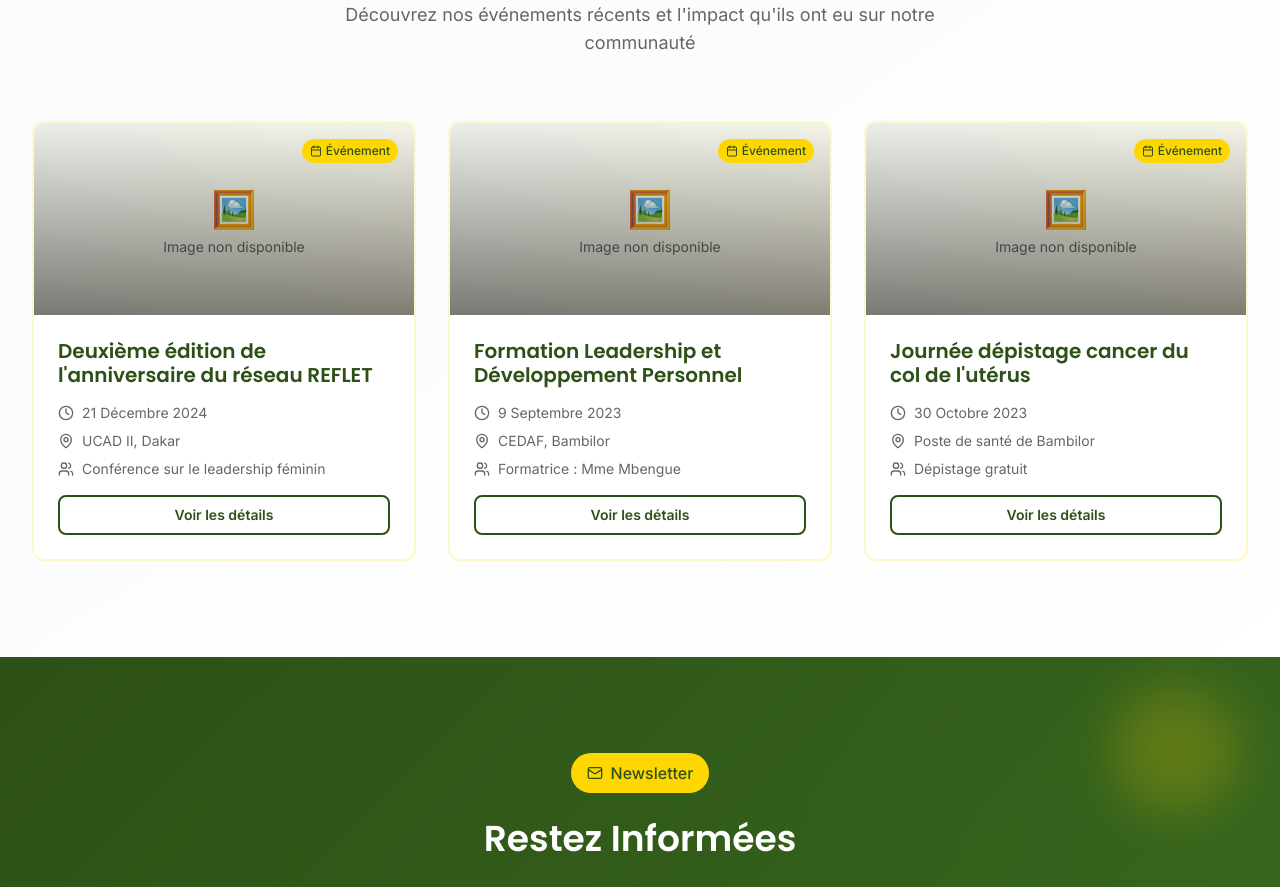
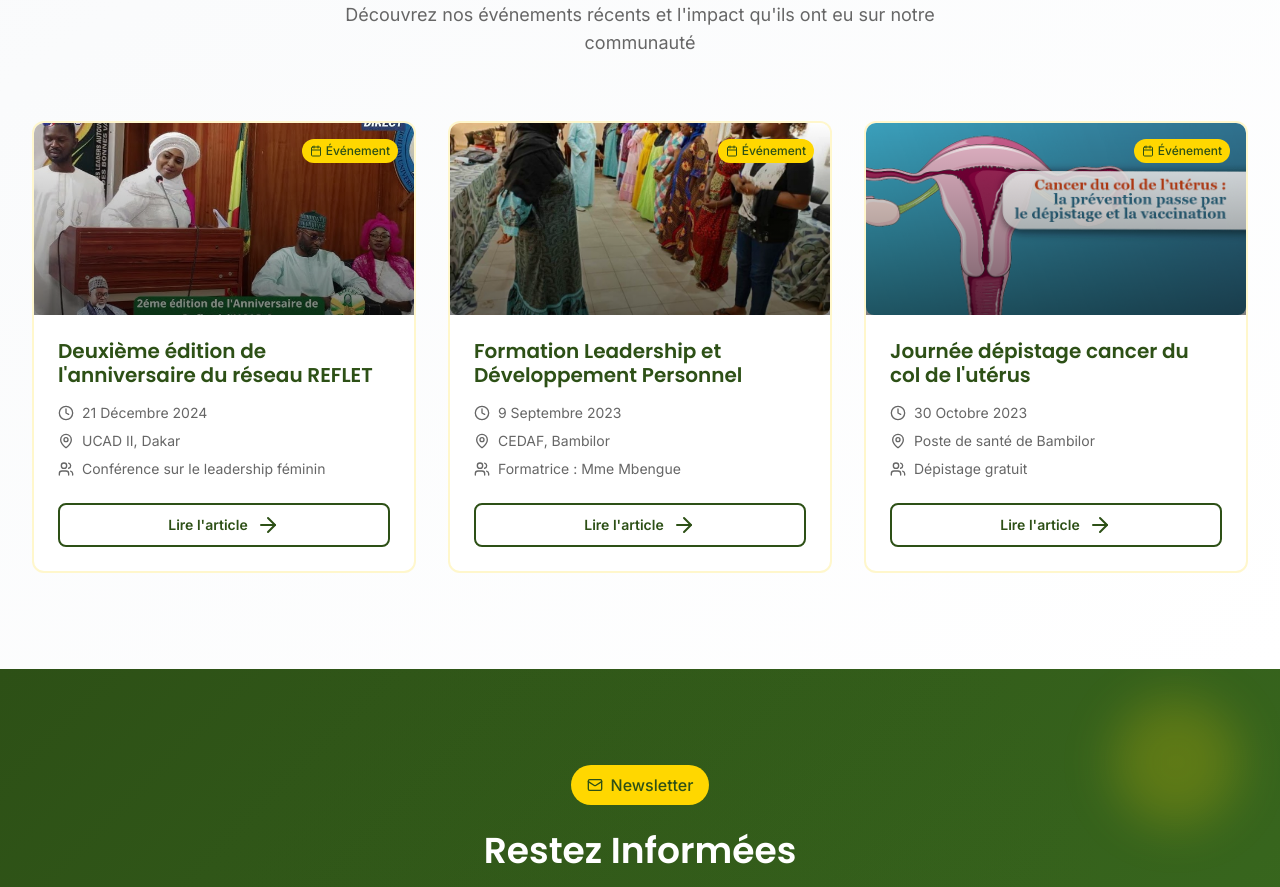
Before and after one commit to njaga/reflet, a Next.js app: page / in a window 1280 px wide. Shown: the part 3460-4347 px from the top of the page. Built offline with nearby package versions, Linux system fonts and the light colour scheme.

Commit message:
Add images and links to section "récentes actualités"

```diff
--- a/src/app/page.tsx
+++ b/src/app/page.tsx
@@ -9,7 +9,7 @@ import {
 import Button from "@/components/ui/Button";
 import Card from "@/components/ui/Card";
 import Badge from "@/components/ui/Badge";
-import OptimizedImage from "@/components/ui/Image";
+import Image from "@/components/ui/Image";
 
 export default function Home() {
 
@@ -58,21 +58,24 @@ export default function Home() {
       date: "21 Décembre 2024",
       location: "UCAD II, Dakar",
       attendees: "Conférence sur le leadership féminin",
-      image: "/images/events/forum-leadership-2024.jpg"
+      image: "/images/actualites/reflet-5-ans-celebration.jpg",
+      slug: "deuxieme-edition-anniversaire-reseau-reflet"
     },
     {
       title: "Formation Leadership et Développement Personnel",
       date: "9 Septembre 2023",
       location: "CEDAF, Bambilor",
       attendees: "Formatrice : Mme Mbengue",
-      image: "/images/events/atelier-entrepreneuriat.jpg"
+      image: "/images/actualites/nouveau-programme-leadership-transformationnel.jpg",
+      slug: "formation-leadership-developpement-personnel"
     },
     {
       title: "Journée dépistage cancer du col de l'utérus",
       date: "30 Octobre 2023",
       location: "Poste de santé de Bambilor",
       attendees: "Dépistage gratuit",
-      image: "/images/events/networking-evening.jpg"
+      image: "/images/actualites/temoignage-khadija-startup.png",
+      slug: "journee-depistage-cancer-col-uterus"
     }
   ];
 
@@ -187,7 +190,7 @@ export default function Home() {
                 <div className="relative">
                   <div className="bg-white/10 backdrop-blur-sm rounded-2xl p-4 shadow-xl border border-white/20">
                     <div className="relative rounded-xl h-80 overflow-hidden">
-                      <OptimizedImage
+                      <Image
                         src="/images/hero/women-leaders-hero.jpg"
                         alt="Femmes Leaders REFLET"
                         width={500}
@@ -453,14 +456,14 @@ export default function Home() {
 
           <div className="grid grid-cols-1 md:grid-cols-3 gap-8">
             {recentEvents.map((event, index) => (
-              <Card key={`event-${event.title}`} className="overflow-hidden">
+              <Card key={`event-${event.title}`} className="overflow-hidden group hover:shadow-2xl transition-all duration-300 group-hover:-translate-y-2">
                 <div className="relative h-48 overflow-hidden">
-                  <OptimizedImage
+                  <Image
                     src={event.image}
                     alt={event.title}
                     width={400}
                     height={200}
-                    className="w-full h-full object-cover"
+                    className="w-full h-full object-cover group-hover:scale-105 transition-transform duration-300"
                     animate={false}
                   />
                   <div className="absolute inset-0 bg-gradient-to-t from-black/50 to-transparent"></div>
@@ -470,12 +473,12 @@ export default function Home() {
                       Événement
                     </Badge>
                   </div>
-              </div>
+                </div>
                 <div className="p-6">
-              <h3 className="font-heading text-xl font-semibold text-primary mb-4">
+                  <h3 className="font-heading text-xl font-semibold text-primary mb-4 leading-tight">
                     {event.title}
-              </h3>
-                  <div className="space-y-2 mb-4">
+                  </h3>
+                  <div className="space-y-2 mb-6">
                     <div className="flex items-center text-neutral-dark">
                       <Clock className="mr-2" size={16} />
                       <span className="text-sm">{event.date}</span>
@@ -490,12 +493,13 @@ export default function Home() {
                     </div>
                   </div>
                   <Button
-                    href="/actualites"
+                    href={`/actualites/${event.slug}`}
                     variant="outline"
                     size="sm"
                     className="w-full"
+                    icon={<ArrowRight />}
                   >
-                    Voir les détails
+                    Lire l'article
                   </Button>
                 </div>
               </Card>
```
